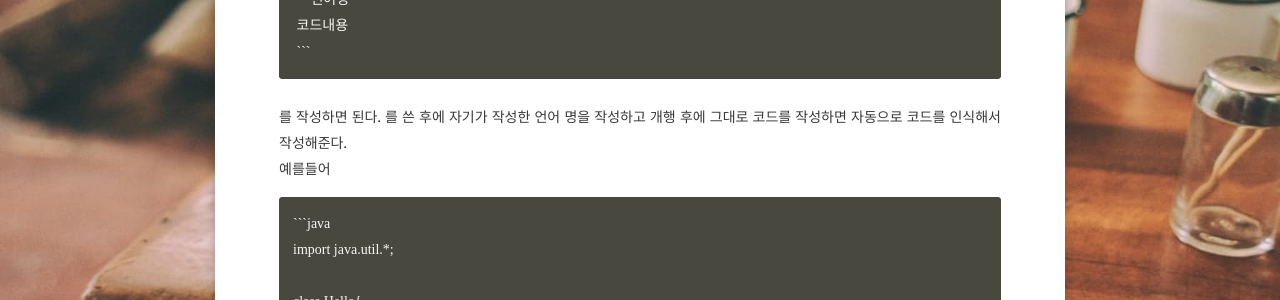
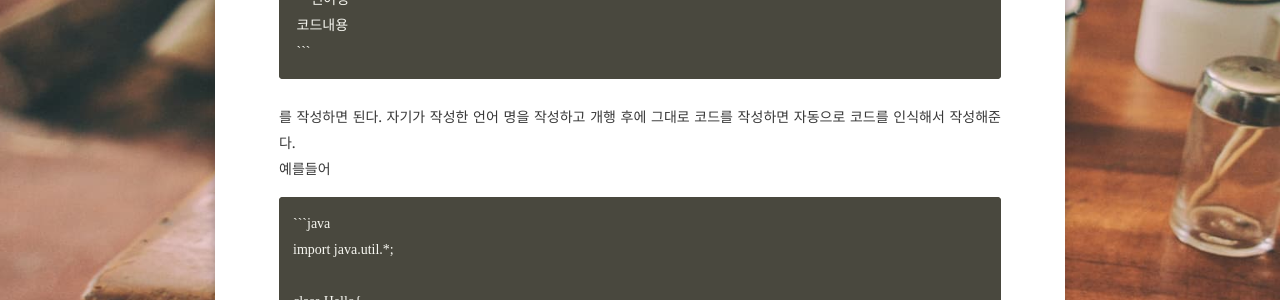
Before and after one commit to smilelife12/smilelife12.github.io, a Jekyll site: the page built from _posts/2019-06-03-stduy-blog.md, in a window 1280 px wide. Shown: the part 508-808 px from the top of the page. Built offline with Jekyll 4.4.1, drawn with Linux system fonts in a browser that asks for light colours; some web fonts are replaced.

Commit message:
Update 2019-06-03-stduy-blog.md

`````diff
--- a/_posts/2019-06-03-stduy-blog.md
+++ b/_posts/2019-06-03-stduy-blog.md
@@ -19,8 +19,7 @@ comments: false
  코드내용
  ```
  ````
-를 작성하면 된다.
-를 쓴 후에 자기가 작성한 언어 명을 작성하고 개행 후에 그대로 코드를 작성하면 자동으로 코드를 인식해서 작성해준다.
+를 작성하면 된다. 자기가 작성한 언어 명을 작성하고 개행 후에 그대로 코드를 작성하면 자동으로 코드를 인식해서 작성해준다.
 예를들어
 ````
 ```java
`````
